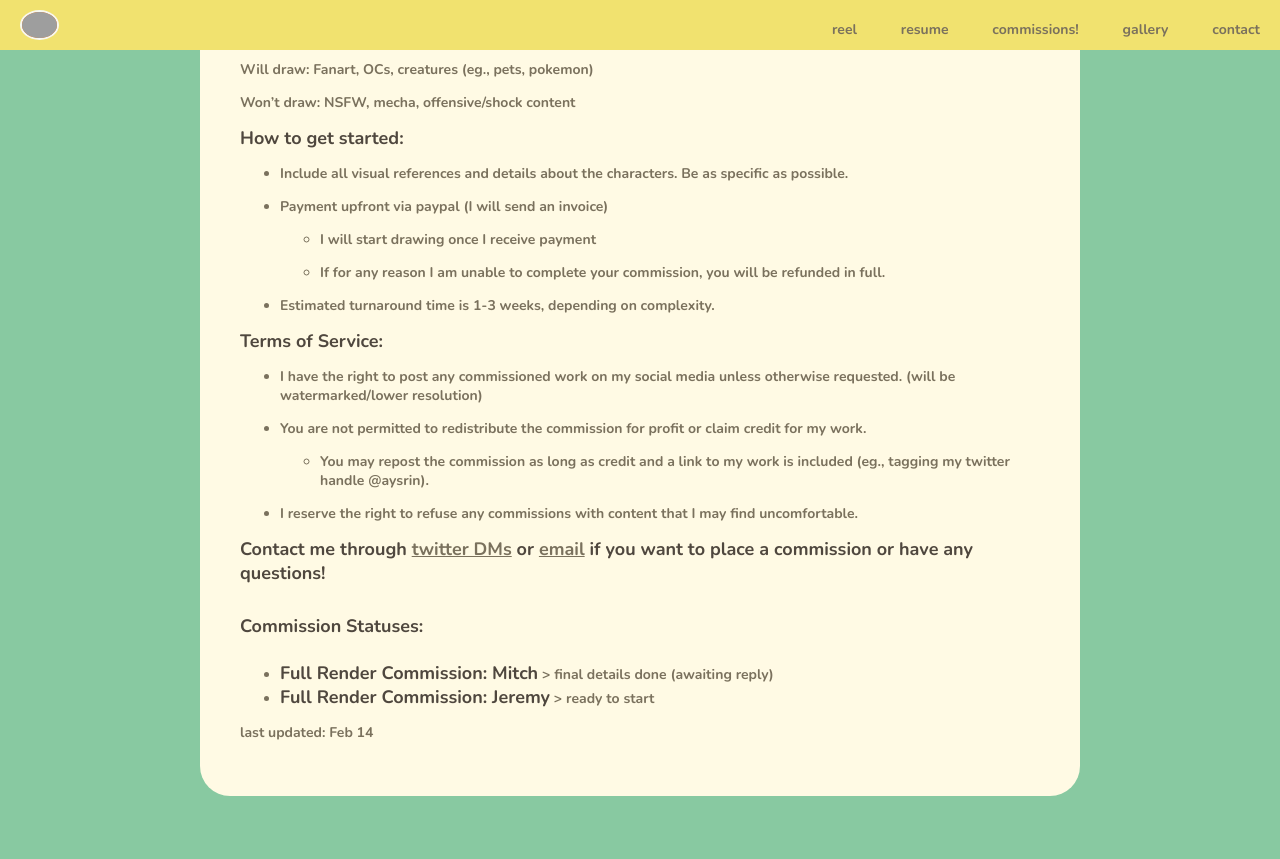
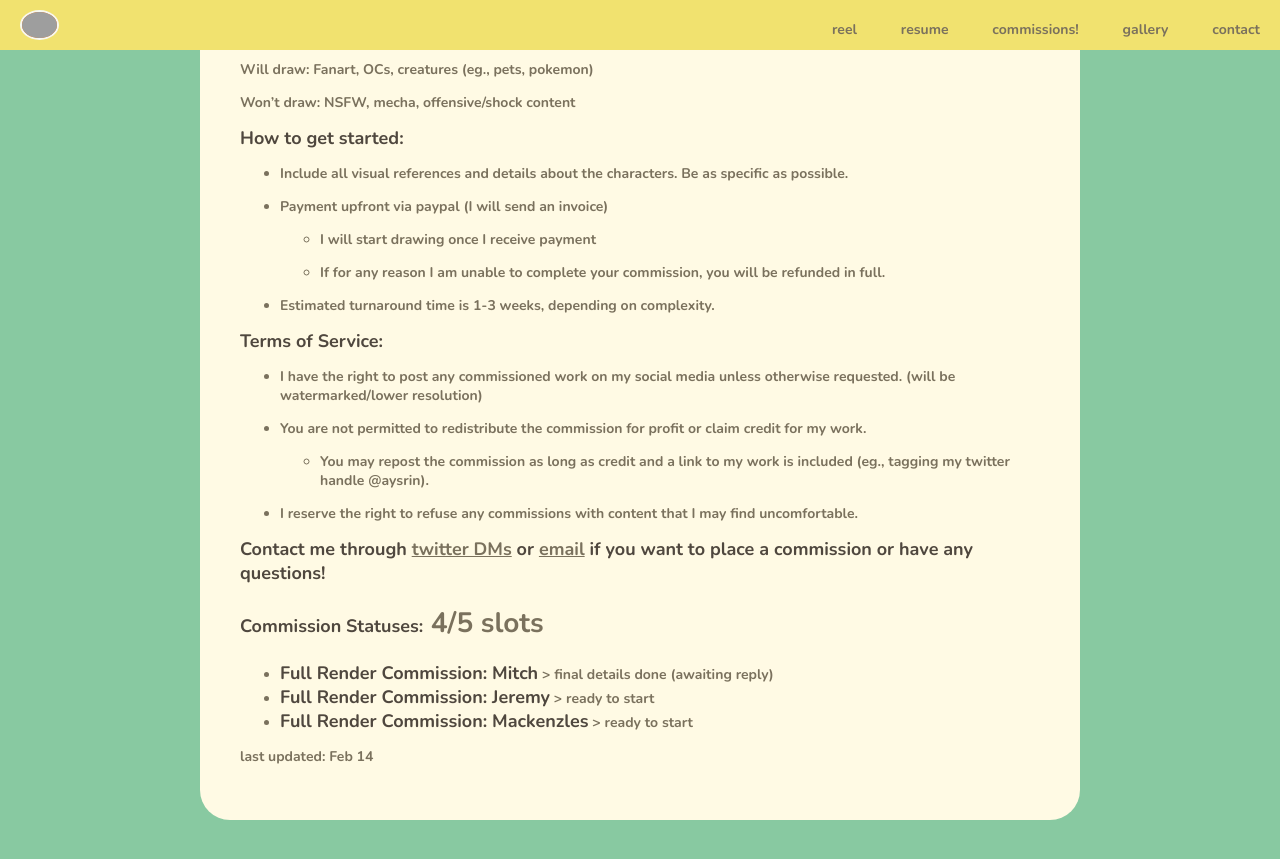
Before and after one commit to antheakwong/antheakwong.github.io, a Jekyll site: the page built from commissions/index.md, in a window 1280 px wide and 900 px high, scrolled down 2030 px. Shown: the top 859 px of the window. Built offline with Jekyll 4.4.1, drawn with Linux system fonts in a browser that asks for light colours; nearby versions of some CDN libraries; grey boxes are pictures that could not be loaded.

Commit message:
updated status

```diff
--- a/commissions/index.md
+++ b/commissions/index.md
@@ -50,9 +50,10 @@ Won’t draw: NSFW, mecha, offensive/shock content
 
 **Contact me through [twitter DMs](https://twitter.com/aysrin) or [email](mailto:hello@antheakwong.com) if you want to place a commission or have any questions!**
 
-# **Commission Statuses:**
+# **Commission Statuses:** 4/5 slots
 
 - **Full Render Commission: Mitch** > final details done (awaiting reply)
 - **Full Render Commission: Jeremy** > ready to start
+- **Full Render Commission: Mackenzles** > ready to start
 
 last updated: Feb 14
```
